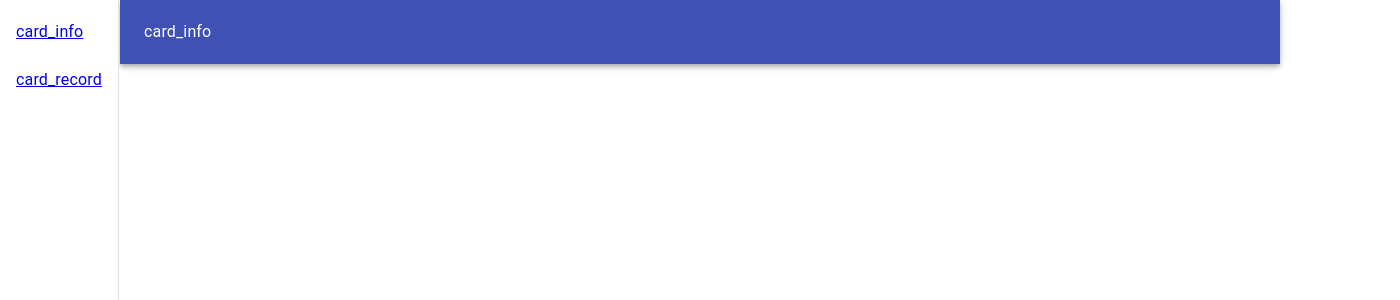
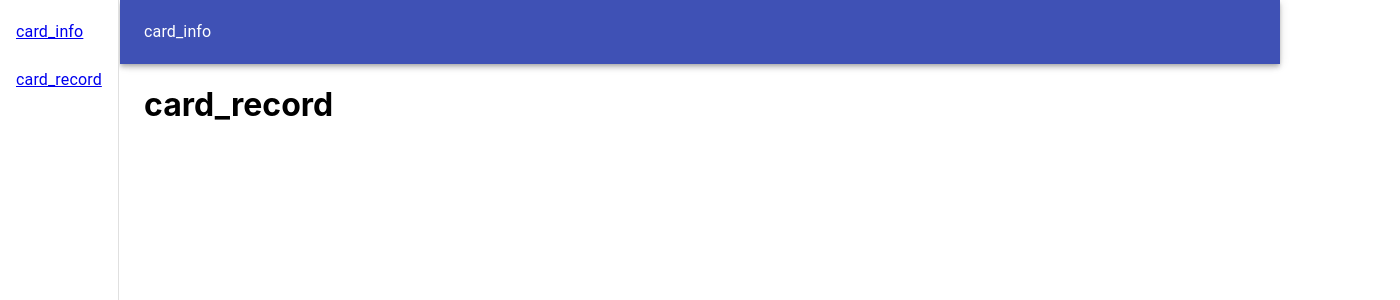
Before and after one commit to nickchen120235/rfid_frontend, a React (Create React App) app: page /card_record in a window 1280 px wide. Shown: the top 300 px of the page, 1400 px wide, since content can reach past the window. Built offline with nearby package versions, Linux system fonts and the light colour scheme.

Commit message:
add page and react router setting

```diff
--- a/src/App.jsx
+++ b/src/App.jsx
@@ -1,8 +1,12 @@
 import React, { useState } from 'react'
 import { BrowserRouter, Switch, Route } from 'react-router-dom'
+import { Toolbar } from '@material-ui/core'
 
 import TitleBar from './Components/TitleBar'
 import SideMenu from './Components/SideMenu'
+
+import CardInfo from './Pages/card_info'
+import CardRecord from './Pages/card_record'
 
 const App = () => {
 
@@ -12,6 +16,13 @@ const App = () => {
     <BrowserRouter>
       <TitleBar currentPage={currentPage}/>
       <SideMenu onClick={changeCurrentPage}/>
+
+      <Toolbar />
+
+      <Switch>
+        <Route path='/card_info'><CardInfo /></Route>
+        <Route path='/card_record'><CardRecord /></Route>
+      </Switch>
     </BrowserRouter>
   )
 }
--- /dev/null
+++ b/src/Pages/card_info.jsx
@@ -0,0 +1,15 @@
+import React from 'react'
+import { Container } from '@material-ui/core'
+
+import styles from '../Styles/Pages'
+
+const CardInfo = () => {
+  const classes = styles()
+  return(
+    <Container className={classes.container}>
+      <h1>card_info</h1>
+    </Container>
+  )
+}
+
+export default CardInfo
--- /dev/null
+++ b/src/Pages/card_record.jsx
@@ -0,0 +1,15 @@
+import React from 'react'
+import { Container } from '@material-ui/core'
+
+import styles from '../Styles/Pages'
+
+const CardRecord = () => {
+  const classes = styles()
+  return(
+    <Container className={classes.container}>
+      <h1>card_record</h1>
+    </Container>
+  )
+}
+
+export default CardRecord
--- /dev/null
+++ b/src/Styles/Pages.jsx
@@ -0,0 +1,11 @@
+import { makeStyles } from '@material-ui/core/styles'
+
+import { drawerWidth } from './SideMenu'
+
+const styles = makeStyles(themes => ({
+  container: {
+    marginLeft: drawerWidth
+  }
+}))
+
+export default styles
```
